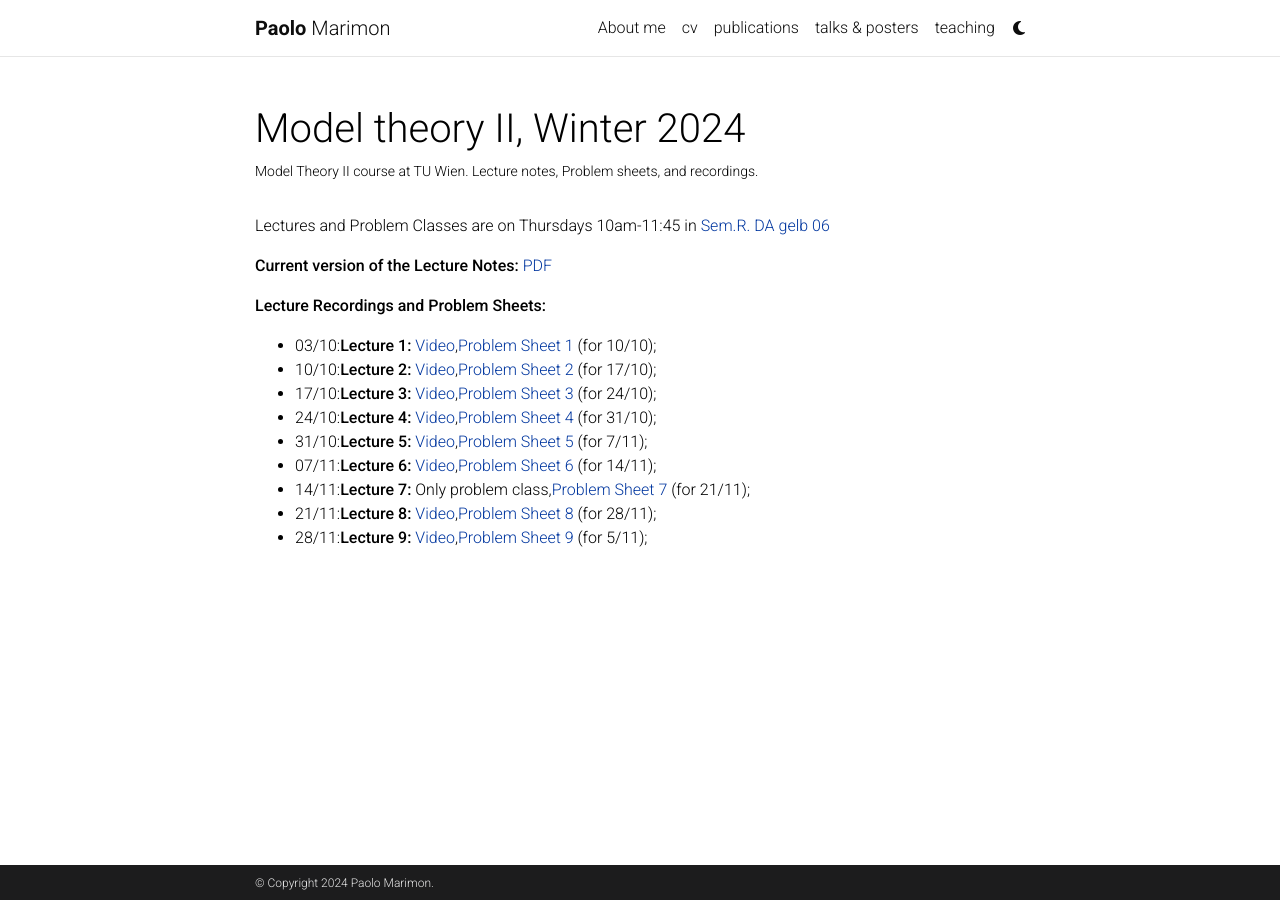
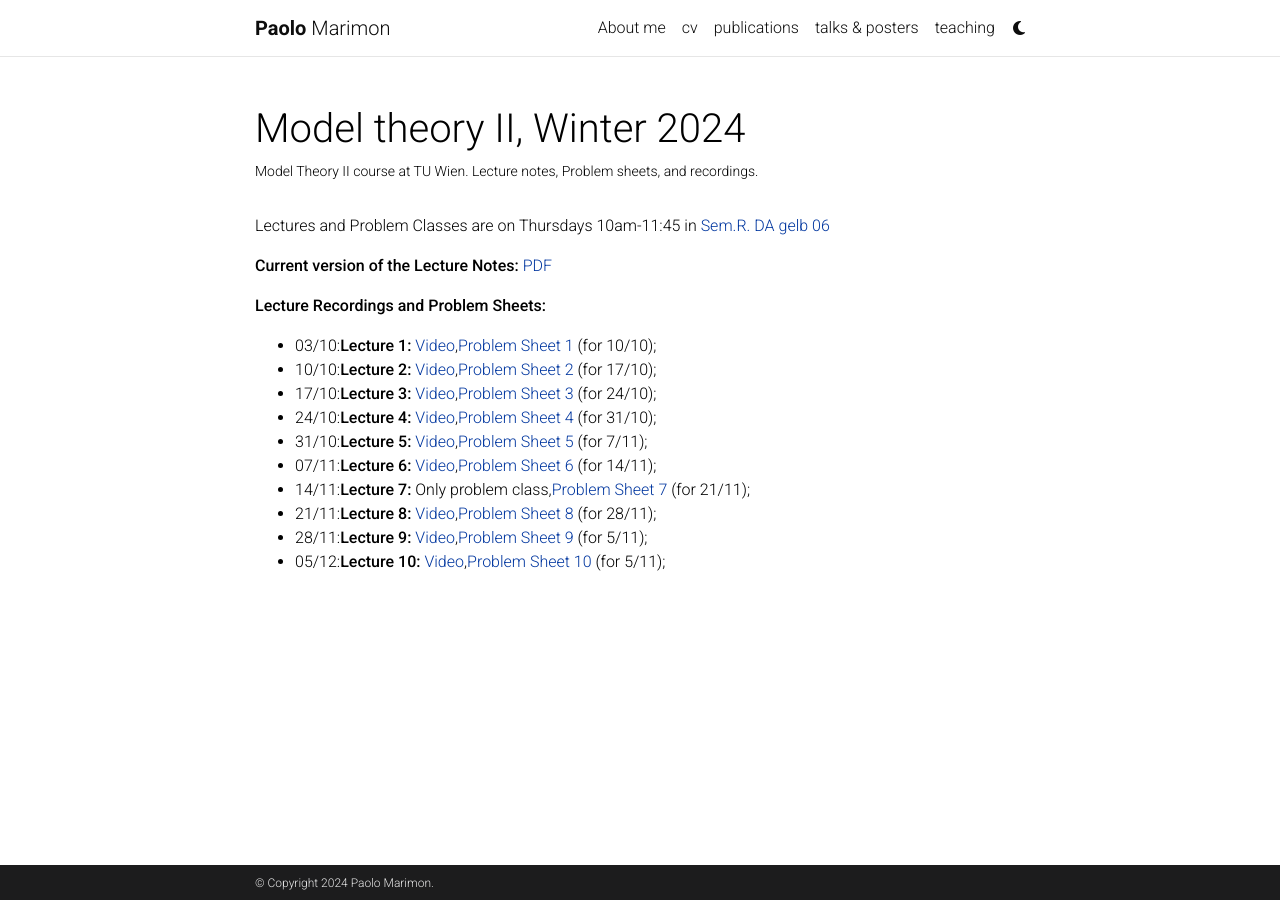
Before and after one commit to paolomarimon/paolomarimon.github.io, a Jekyll site: the page built from _projects/MTII2024.md, in a window 1280 px wide. Built offline with Jekyll 4.4.1, drawn with Linux system fonts in a browser that asks for light colours; comment, search, counter and statistics services are not loaded; a style sheet for code colours, icons or effects is not loaded.

Commit message:
Update MTII2024.md

```diff
--- a/_projects/MTII2024.md
+++ b/_projects/MTII2024.md
@@ -22,3 +22,4 @@
 * 14/11:**Lecture 7:** Only problem class,[Problem Sheet 7](https://paolomarimon.github.io/assets/pdf/MTII24/MT2PS7.pdf) (for 21/11);
 * 21/11:**Lecture 8:** [Video](https://youtu.be/I7-ZCRGdO04),[Problem Sheet 8](https://paolomarimon.github.io/assets/pdf/MTII24/MT2PS8.pdf) (for 28/11);
 * 28/11:**Lecture 9:** [Video](https://youtu.be/4s2g1i-tlsE),[Problem Sheet 9](https://paolomarimon.github.io/assets/pdf/MTII24/MT2PS9.pdf) (for 5/11);
+* 05/12:**Lecture 10:** [Video](https://youtu.be/d1bot6xdLIc),[Problem Sheet 10](https://paolomarimon.github.io/assets/pdf/MTII24/MT2PS10.pdf) (for 5/11);
```
